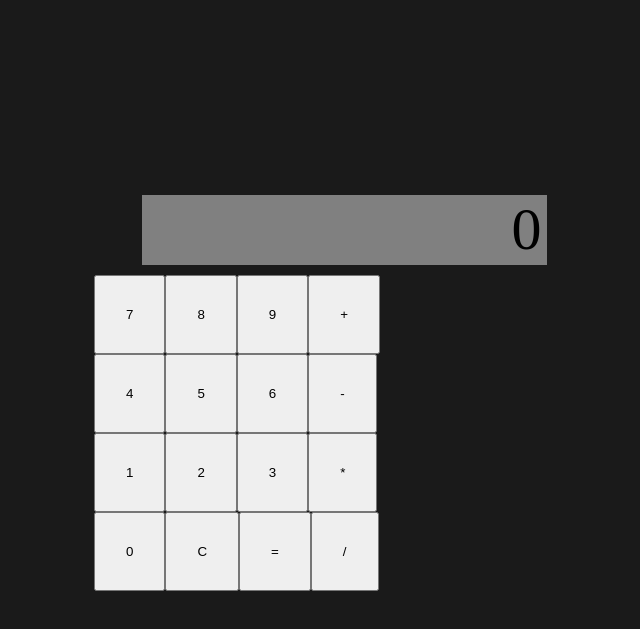
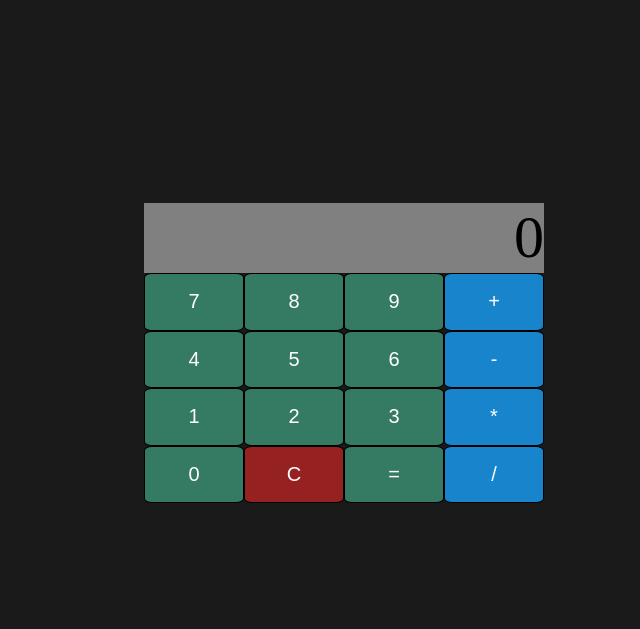
Before and after one commit to firstlast-0/odin-calc, a plain HTML site: page index.html in a window 1280 px wide. Shown: the part 5-634 px from the top of the page, without its empty margins (296-936 px from the left). Drawn offline with Linux system fonts and the light colour scheme.

Commit message:
Improve the design

```diff
--- a/index.html
+++ b/index.html
@@ -8,12 +8,14 @@
     <title>Calculator</title>
 </head>
 <body>
-    <div id="display">0</div>
-    <div id="buttons">
-        <div><button>7</button><button>8</button><button>9</button><button>+</button></div>
-        <div><button>4</button><button>5</button><button>6</button><button>-</button></div>
-        <div><button>1</button><button>2</button><button>3</button><button>*</button></div>
-        <div><button>0</button><button>C</button><button>=</button><button>/</button></div>
+    <div id="calc">
+        <div id="display">0</div>
+        <div id="buttons">
+            <div class="row"><button>7</button><button>8</button><button>9</button><button class="op">+</button></div>
+            <div class="row"><button>4</button><button>5</button><button>6</button><button class="op">-</button></div>
+            <div class="row"><button>1</button><button>2</button><button>3</button><button class="op">*</button></div>
+            <div class="row"><button>0</button><button id="clear">C</button><button>=</button><button class="op">/</button></div>
+        </div>
     </div>
 </body>
 </html>
--- a/style.css
+++ b/style.css
@@ -2,22 +2,48 @@ body {
     background-color: #1a1a1a;
 }
 
-div {
+#calc {
+    display: flex;
+    flex-direction: column;
+    width: 400px;
+    height: 500px;
     margin: auto;
-    width: 500px;
 }
 
 #display {
     background-color: grey;
-    width: 400px;
     height: 70px;
     margin-top: 200px;
-    margin-bottom: 10px;
     font-size: 60px;
     text-align: right;
-    padding-right: 5px;
+
+}
+
+#buttons {
+    flex: 1;
+    display: flex;
+    flex-direction: column;
+}
+
+.row {
+    display: flex;
+    flex: 1;
 }
 
 button {
-    padding: 30px;
+    flex-grow: 1;
+    flex-basis: 75px;
+    font-size: 20px;
+    background-color: rgb(53, 123, 100);
+    color: white;
+    border: 1px solid black;
+    border-radius: 8%;
 }
+
+#clear {
+    background-color: rgb(150, 33, 33);
+}
+
+.op {
+    background-color: #1784cc;
+}
```
